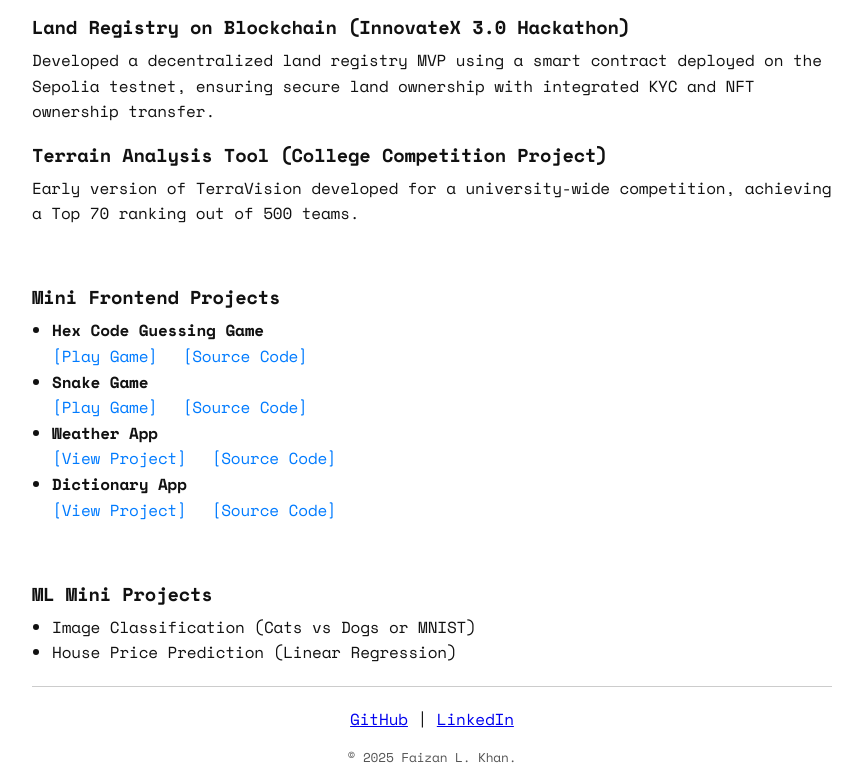
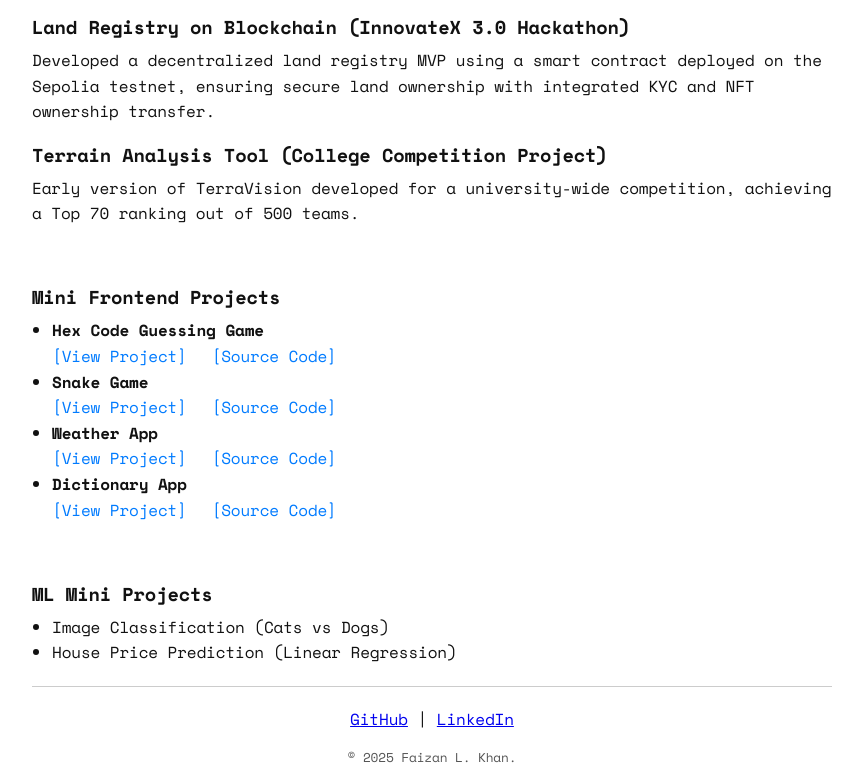
Before and after one commit to faizanlkhan/portfolio, a plain HTML site: page Portfolio/index.html in a window 1280 px wide. Shown: the part 901-1683 px from the top of the page, without its empty margins (208-1070 px from the left). Drawn offline with nearby package versions, Linux system fonts and the light colour scheme.

Commit message:
Update index.html

```diff
--- a/Portfolio/index.html
+++ b/Portfolio/index.html
@@ -174,14 +174,14 @@
             <li>
                 <strong>Hex Code Guessing Game</strong>
                 <div class="link-group">
-                    <a href="https://hexcodeguesser.vercel.app/" target="_blank">[Play Game]</a>
+                    <a href="https://hexcodeguesser.vercel.app/" target="_blank">[View Project]</a>
                     <a href="https://github.com/faizanlkhan/HexCode-Guesser.git" target="_blank">[Source Code]</a>
                 </div>
             </li>
             <li>
                 <strong>Snake Game</strong>
                 <div class="link-group">
-                    <a href="https://snake-game-five-hazel.vercel.app" target="_blank">[Play Game]</a>
+                    <a href="https://snake-game-five-hazel.vercel.app" target="_blank">[View Project]</a>
                     <a href="https://github.com/faizanlkhan/Snake-Game.git" target="_blank">[Source Code]</a>
                 </div>
             </li>
@@ -204,7 +204,7 @@
 
         <h3>ML Mini Projects</h3>
         <ul>
-            <li>Image Classification (Cats vs Dogs or MNIST)</li>
+            <li>Image Classification (Cats vs Dogs)</li>
             <li>House Price Prediction (Linear Regression)</li>
         </ul>
         <hr>
@@ -221,4 +221,5 @@
     </footer>
 
 </body>
+
 </html>
```
